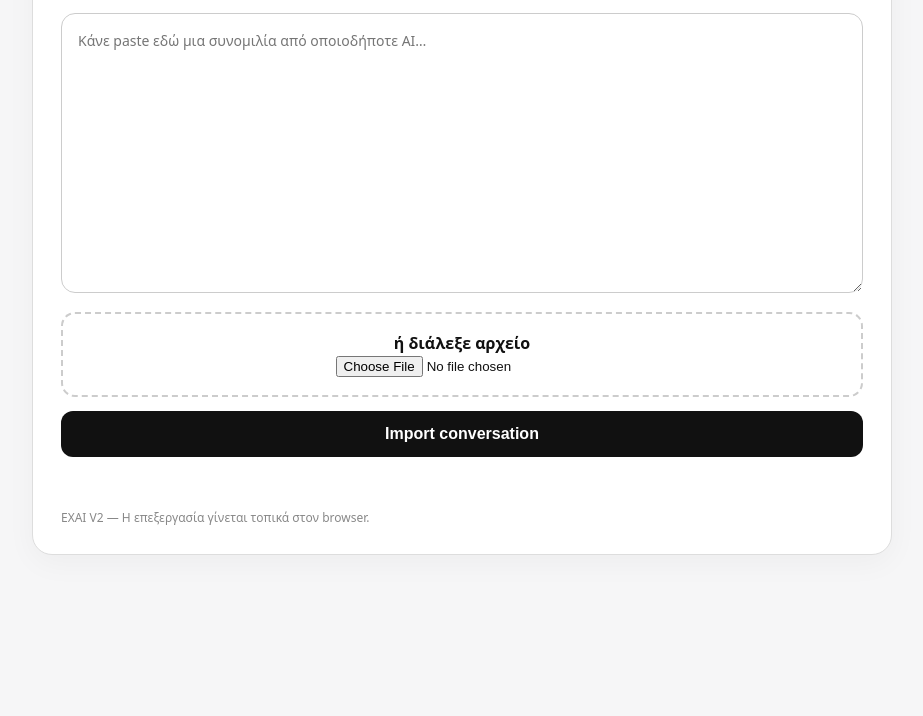
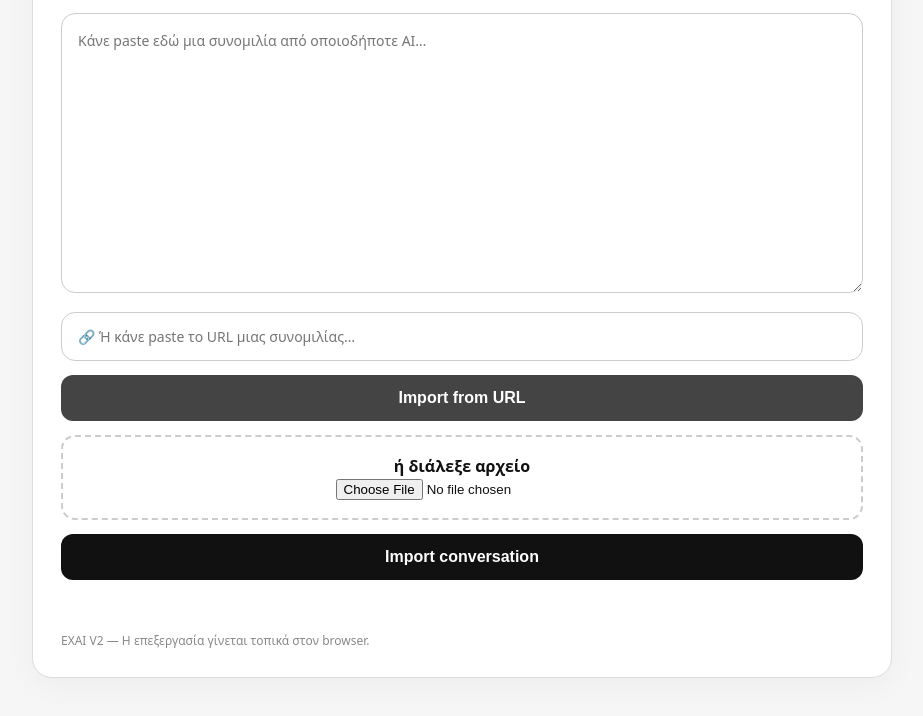
Before and after one commit to lollipop250m/EXAI, a plain HTML site: page index.html in a window 1280 px wide. Shown: the part 214-930 px from the top of the page, without its empty margins (178-1101 px from the left). Before the commit the page ends 809 px from the top, so only its background shows below. Drawn offline with Linux system fonts and the light colour scheme.

Commit message:
Update index.html

```diff
--- a/index.html
+++ b/index.html
@@ -59,6 +59,18 @@ textarea{
   resize:vertical;
 }
 
+.url-box{
+  margin-top:14px;
+}
+
+.url-input{
+  width:100%;
+  padding:14px 16px;
+  border:1px solid #ccc;
+  border-radius:14px;
+  font:14px system-ui;
+}
+
 .file{
   margin-top:14px;
   padding:18px;
@@ -82,6 +94,10 @@ button{
 
 button:disabled{
   opacity:.5;
+}
+
+.url-button{
+  background:#444;
 }
 
 .status{
@@ -136,6 +152,21 @@ id="input"
 placeholder="Κάνε paste εδώ μια συνομιλία από οποιοδήποτε AI…">
 </textarea>
 
+<div class="url-box">
+
+<input
+id="urlInput"
+class="url-input"
+type="url"
+placeholder="🔗 Ή κάνε paste το URL μιας συνομιλίας…"
+>
+
+<button id="urlImport" class="url-button">
+Import from URL
+</button>
+
+</div>
+
 <div class="file">
   <strong>ή διάλεξε αρχείο</strong>
   <div>
@@ -188,4 +219,4 @@ EXAI V2 — Η επεξεργασία γίνεται τοπικά στον brows
 <script src="app.js"></script>
 
 </body>
-                           </html>
+                        </html>
```
